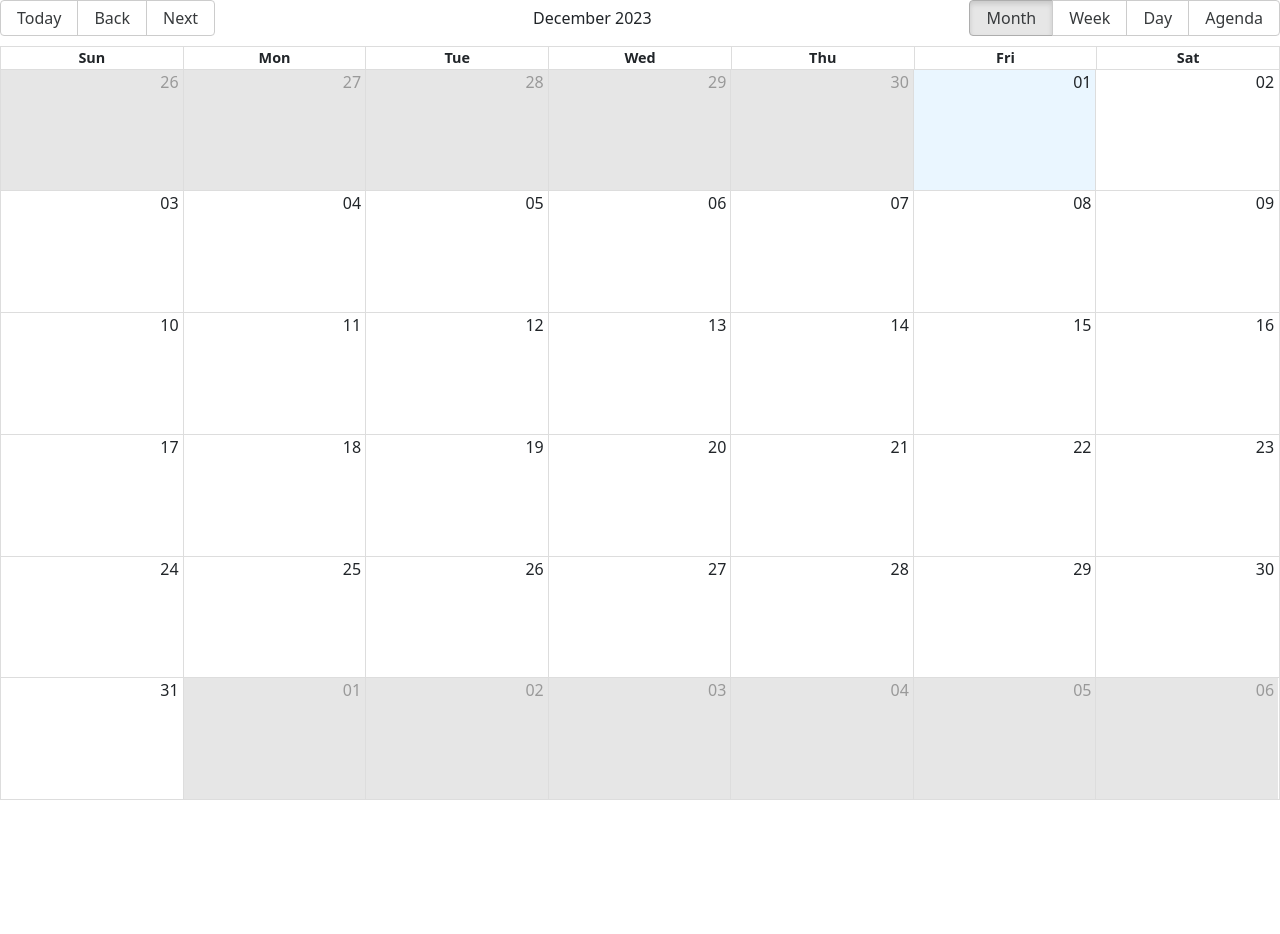
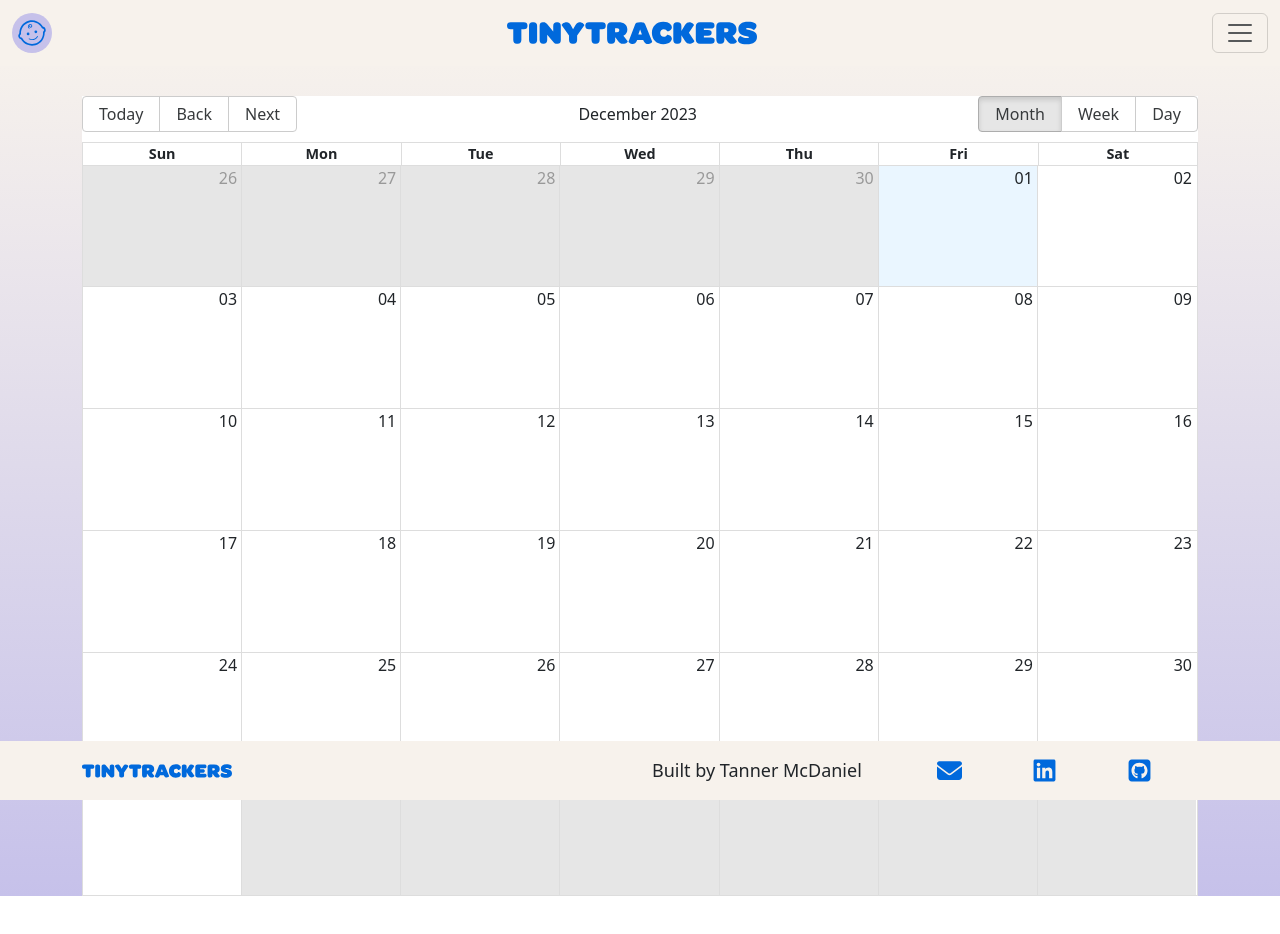
Before and after one commit to coachhallsomeinc/nextjs-auth-demo, a Next.js app in the folder fastapi-frontend/: page /calendar in a window 1280 px wide. Shown: the top 934 px of the page. Before the commit the page ends 800 px from the top, so only its background shows below. Built offline with nearby package versions, Linux system fonts and the light colour scheme.

Commit message:
created frontend calendar

```diff
--- a/fastapi-frontend/package.json
+++ b/fastapi-frontend/package.json
@@ -14,6 +14,7 @@
     "jwt-decode": "^4.0.0",
     "next": "14.0.3",
     "react": "^18",
+    "react-big-calendar": "^1.8.5",
     "react-dom": "^18"
   },
   "devDependencies": {
--- a/fastapi-frontend/src/pages/calendar/index.js
+++ b/fastapi-frontend/src/pages/calendar/index.js
@@ -1,21 +1,42 @@
-import React from 'react'
-import {Calendar, momentLocalizer} from 'react-big-calendar'
+import {React, useState} from 'react'
+import {Calendar, Views, momentLocalizer, Day, Week} from 'react-big-calendar'
 import moment from 'moment'
-import "react-big-calendar/lib/css/react-big-calendar.css";
+import Navbar from '@/components/navbar';
+import Footer from '@/components/Footer';
+import 'react-big-calendar/lib/css/react-big-calendar.css'
 import styles from '@/styles/global.module.css';
 
 function DailyCalendar() {
   const localizer = momentLocalizer(moment)
+  const allowedViews = ['MONTH', 'WEEK', 'DAY'];
+  let allViews = Object.keys(Views).filter((k) => allowedViews.includes(k)).map((k)=> Views[k])
+
+  const [events, setEvents] = useState([])
 
   return (
+    <>
+    <div id={styles.page} style={{ minHeight: '100vh' }}>
+    <div className='container my-5'>
+      <div className='row'>
+        <Navbar />
+      </div>
+      <div className='row mt-5'>
+        <div className='col'>
           <div id={styles.calendar}>
               <Calendar
               localizer={localizer}
-        events=""
+              events={events}
               startAccessor="start"
               endAccessor="end"
+              views={allViews}
               />
           </div>
+        </div>
+      </div>
+    </div>
+    </div>
+    <Footer />
+    </>
   )
 }
 
--- a/fastapi-frontend/src/styles/global.module.css
+++ b/fastapi-frontend/src/styles/global.module.css
@@ -22,6 +22,11 @@
     }
   }
 
+  #calendarbackground {
+    background-color: white;
+  }
+
   #calendar {
     height: 100vh;
+    background-color: white;
   }
--- a/package.json
+++ /dev/null
@@ -1,5 +0,0 @@
-{
-  "dependencies": {
-    "react-big-calendar": "^1.8.5"
-  }
-}
```
Also changed, not shown: 2 other files (tests, documents, lock files or other folders). Lines whose indentation alone changed are shown as unchanged.
